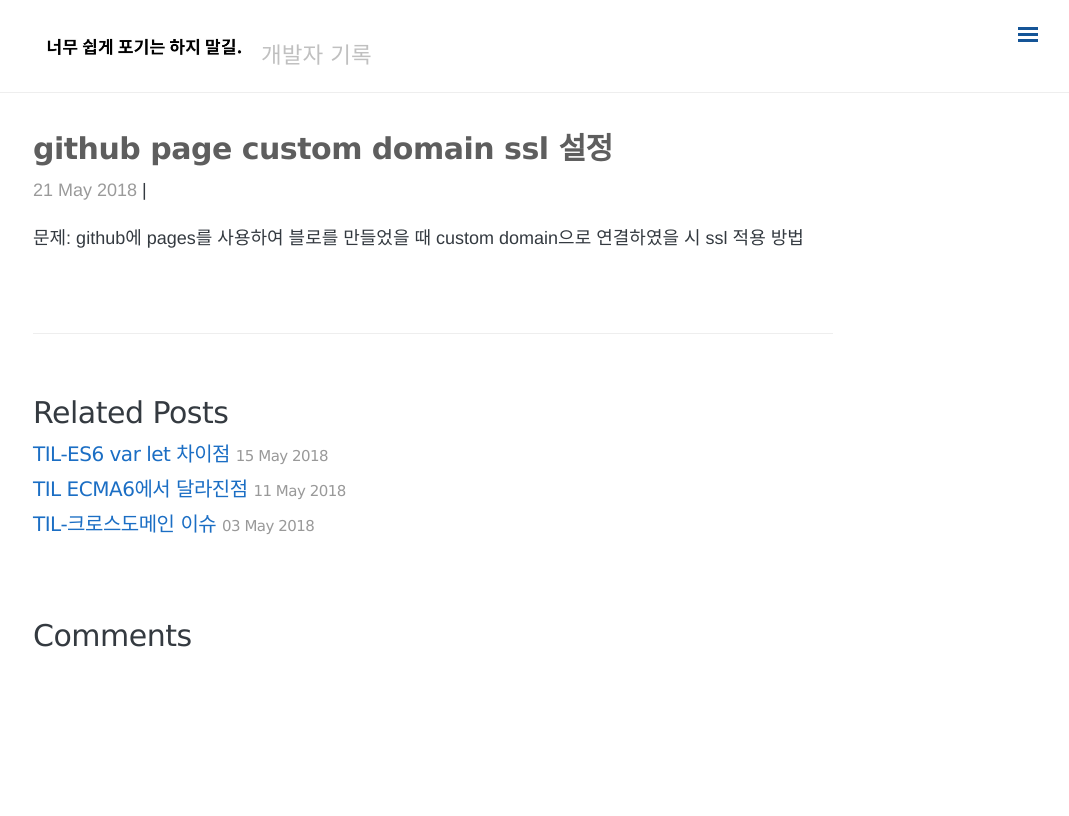
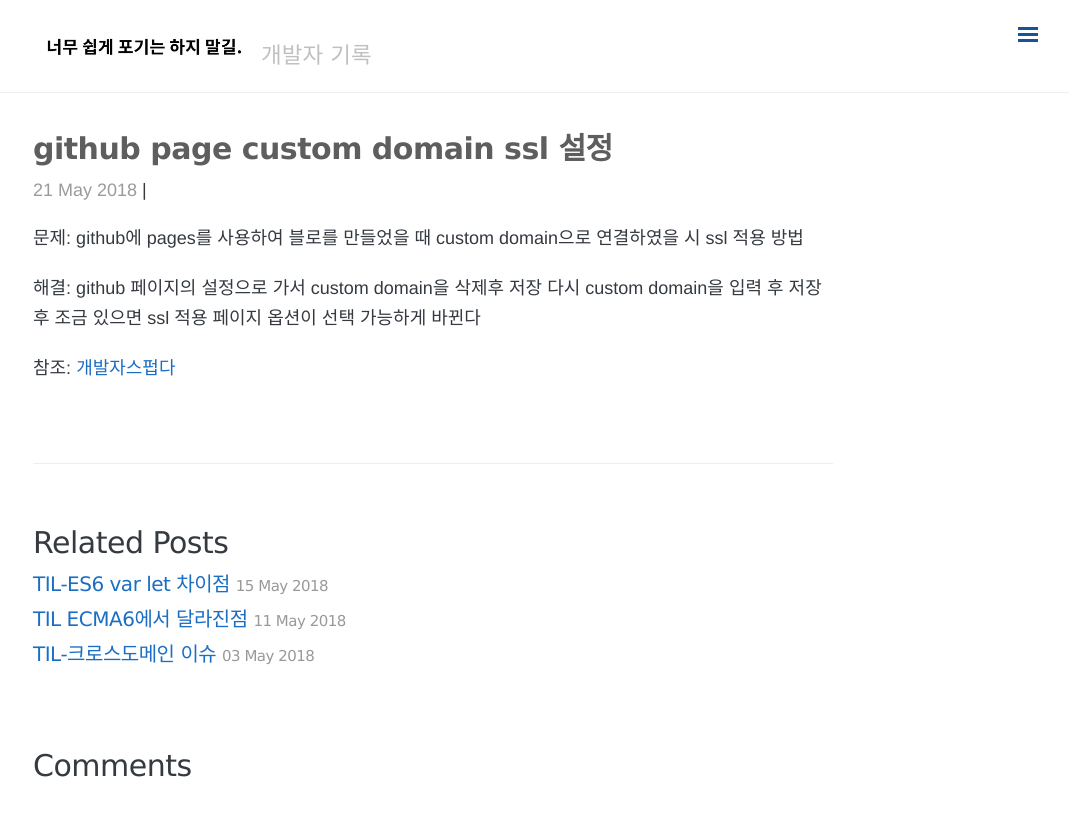
Before and after one commit to minigear/minigear.github.io, a Jekyll site: the page built from _posts/2018/2018-05-21-2018-05-21-til-githubpage-domain.md, in a window 1280 px wide. Shown: the top 816 px of the page, without its empty margins (207-1276 px from the left). Built offline with Jekyll 4.4.1, drawn with Linux system fonts in a browser that asks for light colours; nearby versions of some CDN libraries; comment, search, counter and statistics services are not loaded.

Commit message:
git hub page ssl 적용

```diff
--- a/_posts/2018/2018-05-21-2018-05-21-til-githubpage-domain.md
+++ b/_posts/2018/2018-05-21-2018-05-21-til-githubpage-domain.md
@@ -8,3 +8,8 @@
 comments: true
 ---
 문제: github에 pages를 사용하여 블로를 만들었을 때 custom domain으로 연결하였을 시 ssl 적용 방법
+
+해결: github 페이지의 설정으로 가서 custom domain을 삭제후 저장 다시 custom domain을 입력 후
+저장 후 조금 있으면 ssl 적용 페이지 옵션이 선택 가능하게 바뀐다
+
+참조: [개발자스펍다](https://blog.gaerae.com/2018/05/github-pages-custom-domains-https.html)
```
